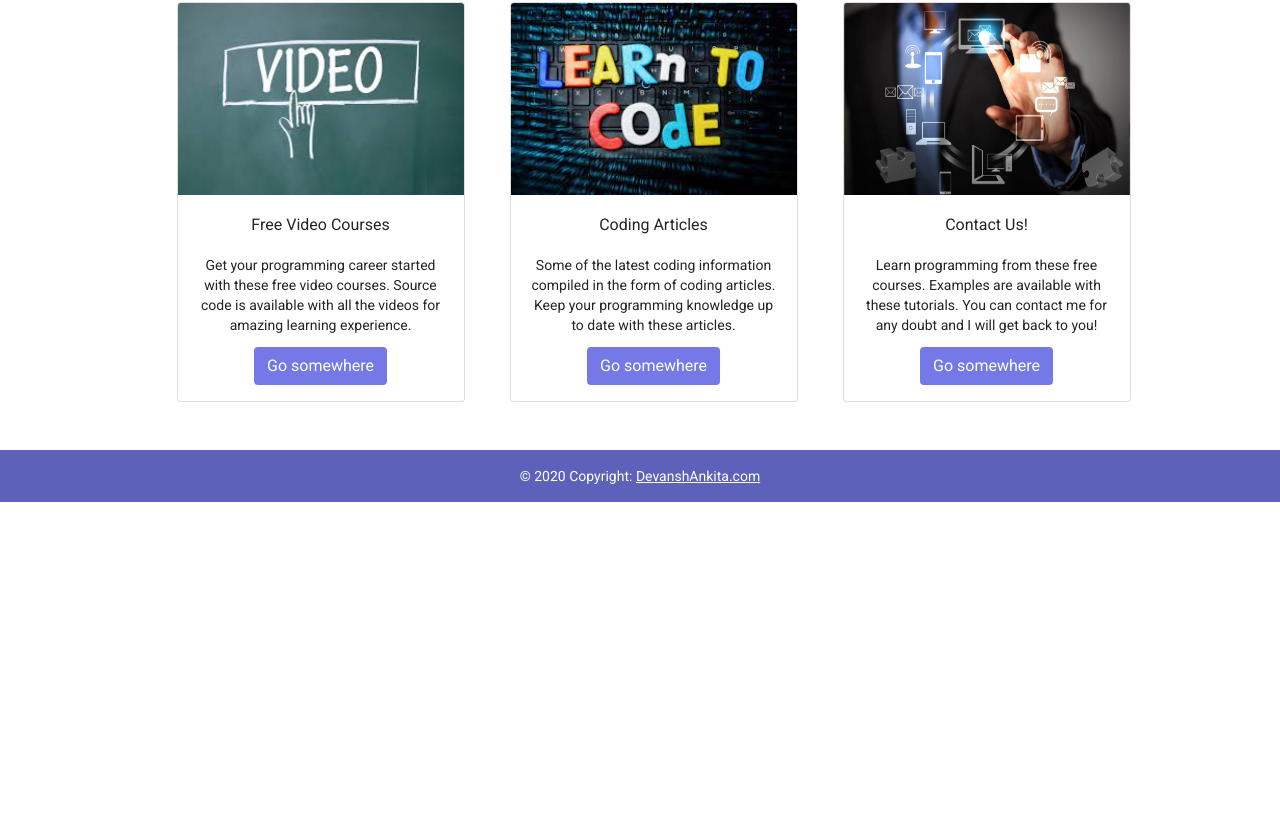
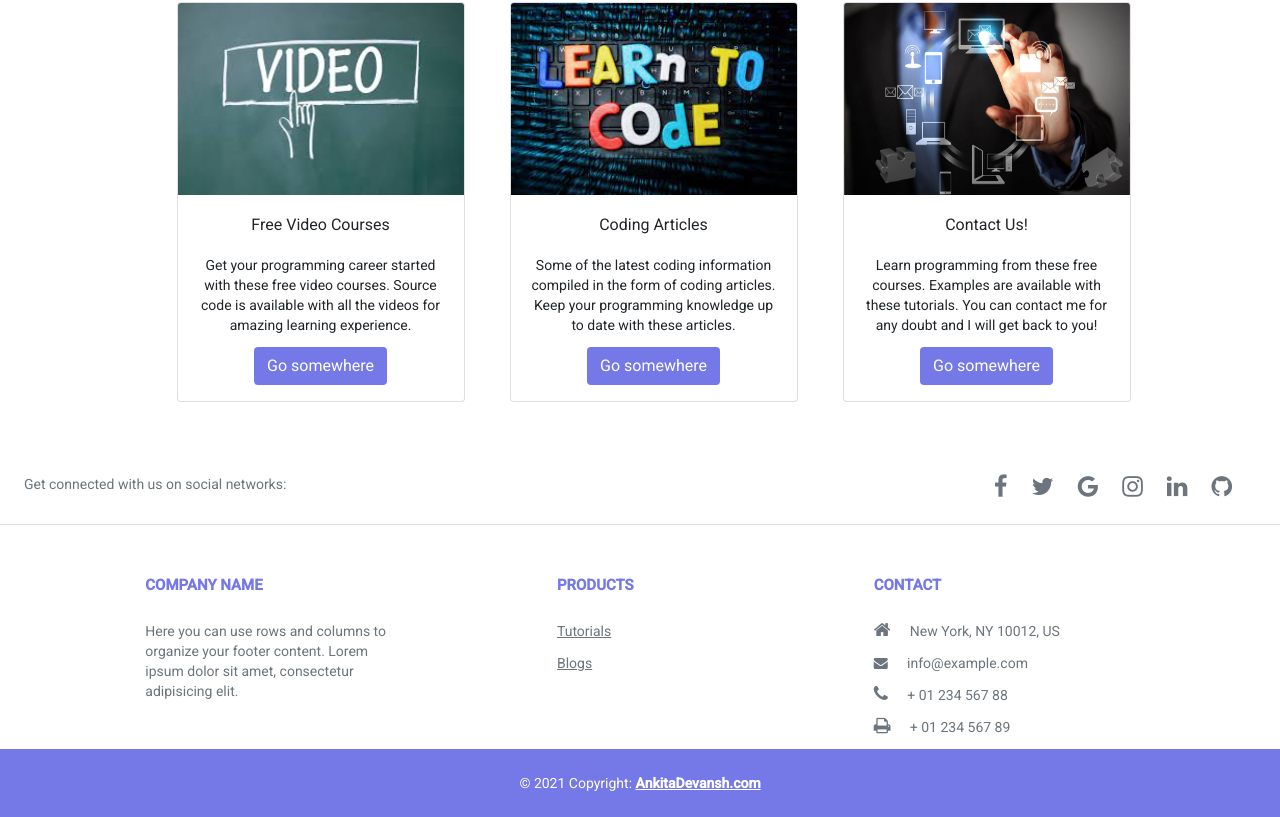
Before and after one commit to devansh-popli/WebsiteAngular, an Angular app: page /home in a window 1280 px wide. Shown: the part 366-1183 px from the top of the page. Before the commit the page ends 868 px from the top, so only its background shows below. Built offline with nearby package versions, Linux system fonts and the light colour scheme.

Commit message:
footer component created

```diff
--- a/src/app/component/footer/footer.component.css
+++ b/src/app/component/footer/footer.component.css
@@ -2,3 +2,11 @@
   {
       background-color:  #7579e7;
   }
+  .bag
+  {
+    font-size: x-large;
+  }
+  .bgtag
+  {
+    color:  #7579e7;
+  }
--- a/src/app/component/footer/footer.component.html
+++ b/src/app/component/footer/footer.component.html
@@ -1,8 +1,103 @@
-<footer class="bg-p text-center text-lg-start text-white">
+<!-- Footer -->
+<footer class="text-center text-lg-start  text-muted">
+  <!-- Section: Social media -->
+  <section
+    class="d-flex justify-content-center justify-content-lg-between p-4 border-bottom"
+  >
+    <!-- Left -->
+    <div class="me-5 d-none d-lg-block">
+      <span>Get connected with us on social networks:</span>
+    </div>
+    <!-- Left -->
 
-    <div class="text-center p-3" style="background-color: rgba(0, 0, 0, 0.2);">
-      © 2020 Copyright:
-      <a class="text-white" href="https://mdbootstrap.com/">DevanshAnkita.com</a>
+    <!-- Right -->
+    <div >
+      <a href="" class="bag me-4 text-reset" >
+        <i class="fa fa-facebook"></i>
+      </a>
+      <a href="" class="bag me-4 text-reset">
+        <i class="fa fa-twitter"></i>
+      </a>
+      <a href="" class="bag me-4 text-reset">
+        <i class="fa fa-google"></i>
+      </a>
+      <a href="" class="bag me-4 text-reset">
+        <i class="fa fa-instagram"></i>
+      </a>
+      <a href="" class="bag me-4 text-reset">
+        <i class="fa fa-linkedin"></i>
+      </a>
+      <a href="" class="bag me-4 text-reset">
+        <i class="fa fa-github"></i>
+      </a>
     </div>
+    <!-- Right -->
+  </section>
+  <!-- Section: Social media -->
 
-  </footer>
+  <!-- Section: Links  -->
+  <section class="">
+    <div class="container text-center text-md-start mt-5">
+      <!-- Grid row -->
+      <div class="row mt-3">
+        <!-- Grid column -->
+        <div class="col-md-3 col-lg-4 col-xl-3 mx-auto mb-4">
+          <!-- Content -->
+          <h4 class="bgtag text-uppercase fw-bold mb-4">
+            Company name
+          </h4>
+          <p>
+            Here you can use rows and columns to organize your footer content. Lorem ipsum
+            dolor sit amet, consectetur adipisicing elit.
+          </p>
+        </div>
+        <!-- Grid column -->
+
+        <!-- Grid column -->
+        <div class="col-md-2 col-lg-2 col-xl-2 mx-auto mb-4">
+          <!-- Links -->
+          <h4 class="bgtag text-uppercase fw-bold mb-4">
+            Products
+          </h4>
+          <p>
+            <a href="#!" class="text-reset">Tutorials</a>
+          </p>
+
+          <p>
+            <a href="#!" class="text-reset">Blogs</a>
+          </p>
+        </div>
+        <!-- Grid column -->
+
+
+        <!-- Grid column -->
+
+        <!-- Grid column -->
+        <div class="col-md-4 col-lg-3 col-xl-3 mx-auto mb-md-0 mb-4">
+          <!-- Links -->
+          <h4 class="bgtag text-uppercase fw-bold mb-4">
+            Contact
+          </h4>
+          <p><i class="fa fa-home me-3 " style="font-size: large;"></i> New York, NY 10012, US</p>
+          <p>
+            <i class="fa fa-envelope me-3" ></i>
+            info@example.com
+          </p>
+          <p><i class="fa fa-phone me-3" style="font-size: large;"></i> + 01 234 567 88</p>
+          <p><i class="fa fa-print me-3" style="font-size: large;"></i> + 01 234 567 89</p>
+        </div>
+        <!-- Grid column -->
+      </div>
+      <!-- Grid row -->
+    </div>
+  </section>
+  <!-- Section: Links  -->
+
+  <!-- Copyright -->
+  <div class="bg-p text-center p-4 text-white" >
+    © 2021 Copyright:
+    <a class=" fw-bold text-white" href="https://mdbootstrap.com/">AnkitaDevansh.com</a>
+  </div>
+  <!-- Copyright -->
+</footer>
+<!-- Footer -->
--- a/src/index.html
+++ b/src/index.html
@@ -12,6 +12,7 @@
   <link href="https://fonts.googleapis.com/css2?family=Roboto:wght@300;400;500&display=swap" rel="stylesheet">
   <link href="https://fonts.googleapis.com/icon?family=Material+Icons" rel="stylesheet">
   <link href="//maxcdn.bootstrapcdn.com/font-awesome/4.1.0/css/font-awesome.min.css" rel="stylesheet">
+  <link href="https://cdnjs.cloudflare.com/ajax/libs/font-awesome/5.15.3/css/brands.min.css" rel="stylesheet">
 
 </head>
 <body class="mat-typography">
```
